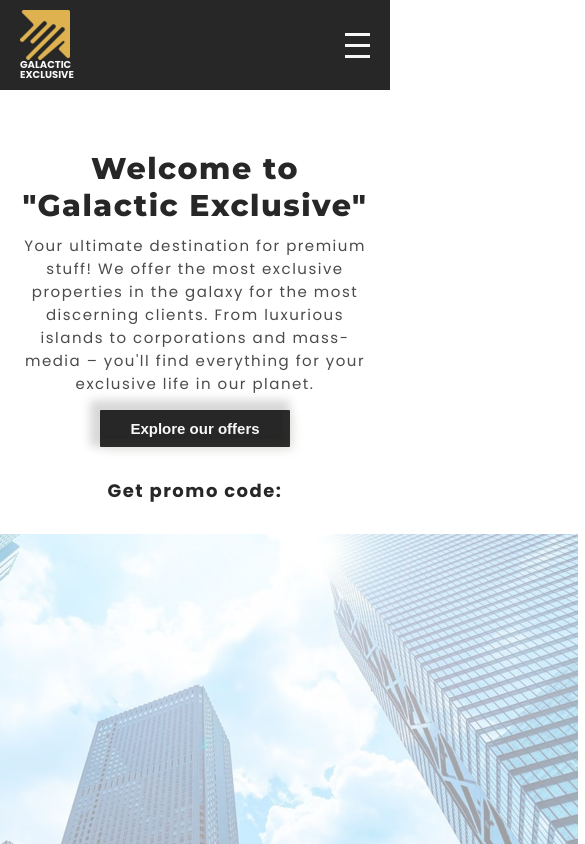
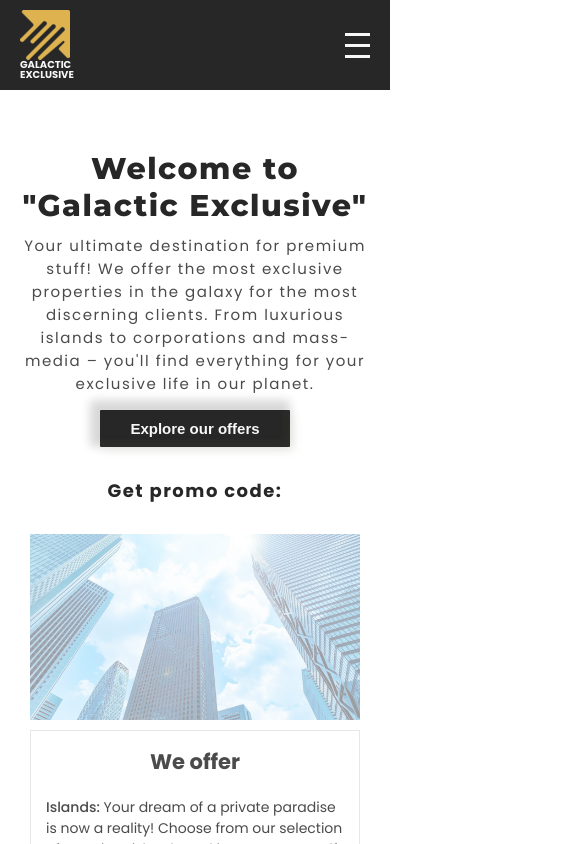
Before and after one commit to peregreenus/DEVS-eCommerce-App, a React app: page / in a window 390 px wide. Shown: the top 844 px of the page, 585 px wide, since content can reach past the window. Built offline with nearby package versions, Linux system fonts and the light colour scheme; no server answers.

Commit message:
fix: adaptive carousel

```diff
--- a/src/view/pages/Main/offer.module.css
+++ b/src/view/pages/Main/offer.module.css
@@ -6,7 +6,6 @@
   align-items: center;
   min-height: 45rem;
   width: 90%;
-
   border-radius: 0.1rem;
   margin-bottom: 2rem;
 }
@@ -66,7 +65,7 @@
   }
 }
 
-@media (max-width: 1300px) {
+@media (max-width: 1400px) {
   .offer {
     width: 100%;
     flex-direction: column;
@@ -76,19 +75,36 @@
     max-width: 110rem;
     gap: 1rem;
   }
-}
-
-@media (max-width: 880px) {
-  .offer {
-    padding: 1rem;
+  .imgContent {
+    width: 100%;
   }
   .textContent,
   .imgContent {
+    min-width: auto;
+    min-height: auto;
+    width: 80%;
+  }
+  .imgContent {
+    img {
+      max-width: 100%;
+    }
+  }
+}
+
+@media (max-width: 1100px) {
+  .offer {
+    padding: 1rem;
+    width: 100%;
+  }
+  .textContent,
+  .imgContent {
+    min-width: auto;
+    min-height: auto;
     width: 100%;
   }
   .imgContent {
     img {
-      max-width: 90%;
+      max-width: 100%;
     }
   }
 }
```
